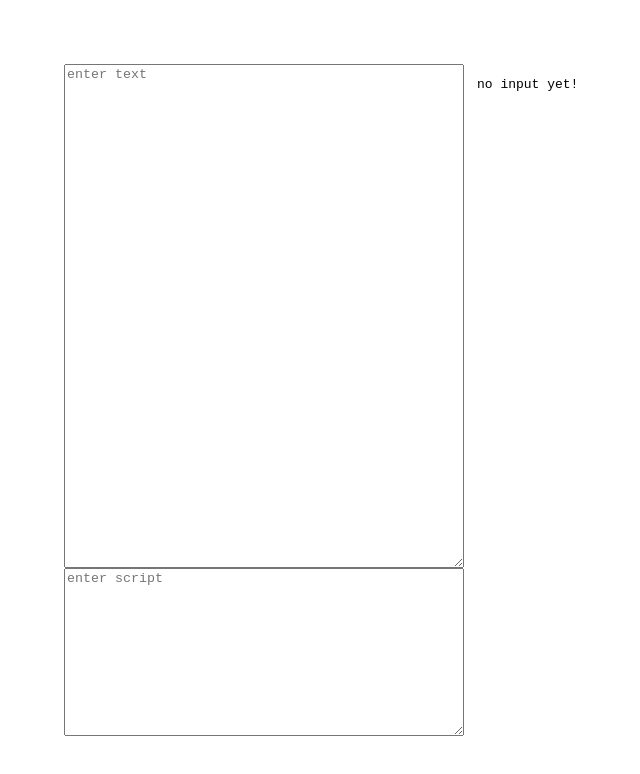
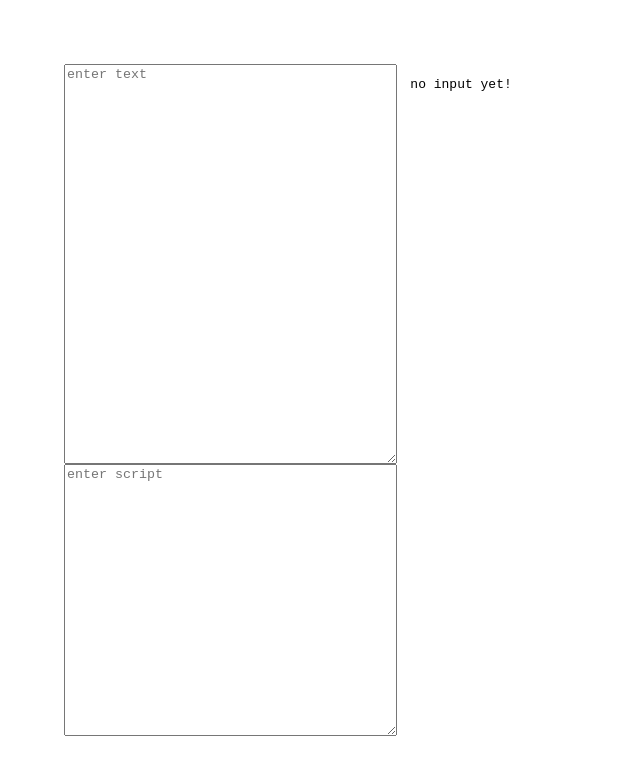
Before and after one commit to hywn/tool, a plain HTML site: page zoop/index.html in a window 1280 px wide. Shown: the whole page, without its empty margins (0-640 px from the left). Drawn offline with Linux system fonts and the light colour scheme.

Commit message:
improved style

```diff
--- a/zoop/index.html
+++ b/zoop/index.html
@@ -8,16 +8,16 @@ body
 	{ margin: 0
 	; height: 100%
 	; display: grid
-	; grid-template-columns: 25em auto
-	; grid-template-rows: 75% 25%
+	; grid-template-columns: min-content 1fr
+	; grid-template-rows:    min-content 1fr
 	}
 #output
 	{ margin: 0
 	; padding: 1em
 	; grid-row-end: span 2
-	; background-color: #fff
 	; overflow: scroll
 	}
+#text_input { width: 25em; height: 30em }
 </style>
 
 <script>
```
